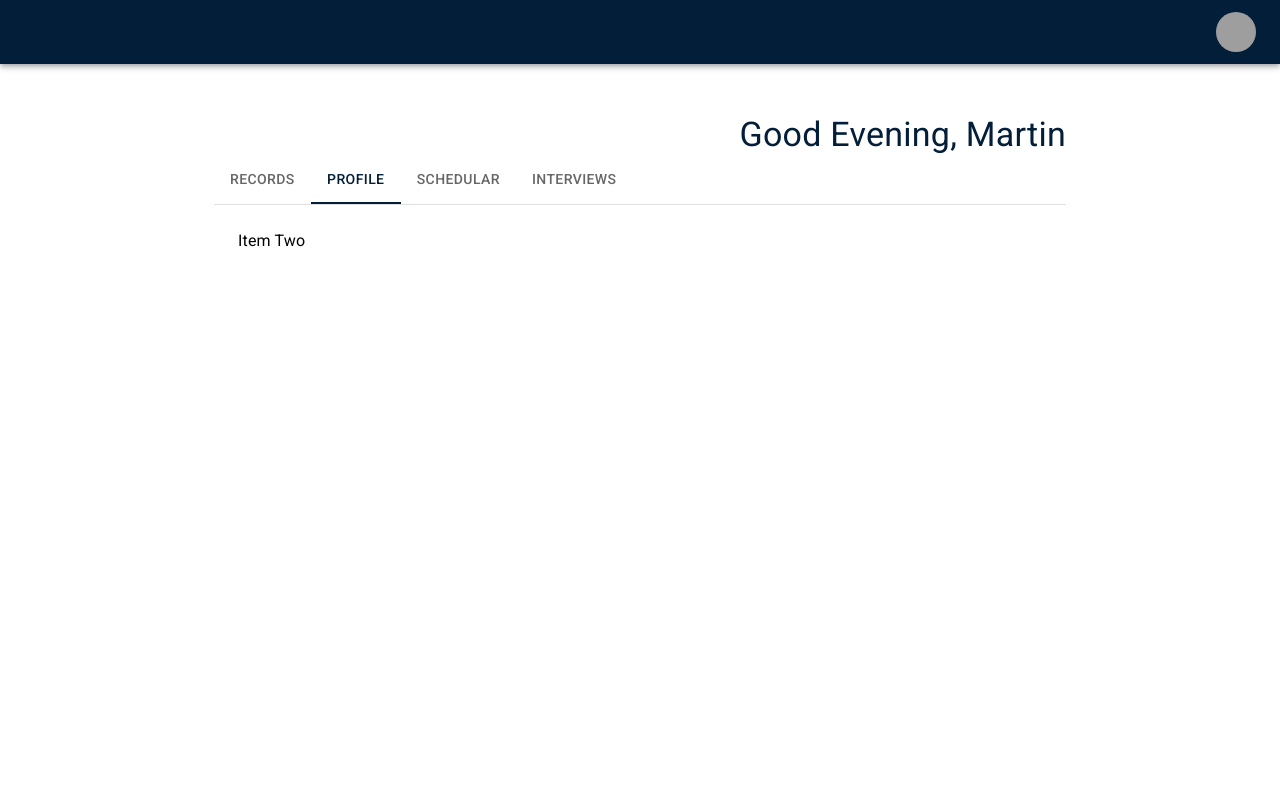
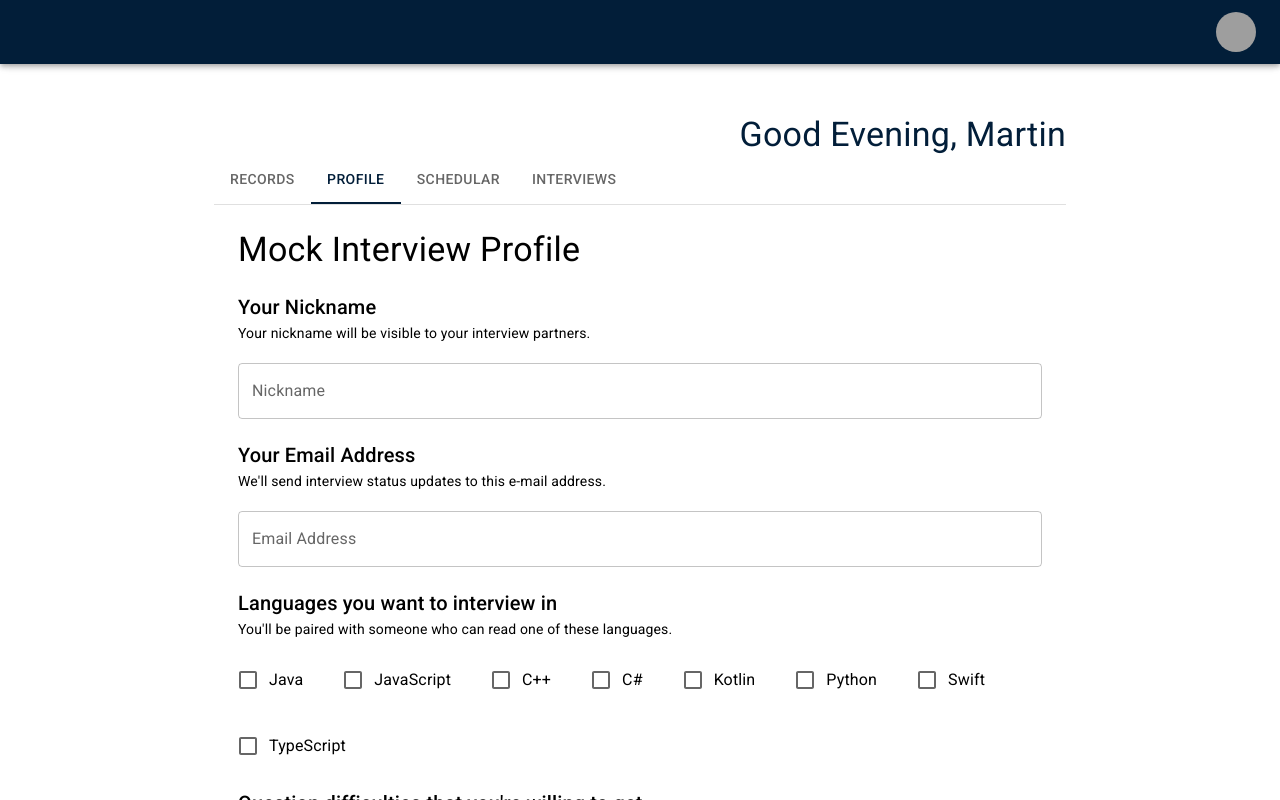
Before and after one commit to martin-alem/mockit-frontend, a React (Create React App) app: page /profile in a window 1280 px wide. Both pictures are taken after a click on the tab "PROFILE". Shown: the top 800 px of the page. Built offline with nearby package versions, Linux system fonts and the light colour scheme; no server answers; grey boxes are pictures that could not be loaded.

Commit message:
added the interview profile page

```diff
--- /dev/null
+++ b/src/components/profile_form/ProfileForm.js
@@ -0,0 +1,140 @@
+import React from "react";
+import Typography from "@mui/material/Typography";
+import Box from "@mui/material/Box";
+import TextField from "@mui/material/TextField";
+import Checkbox from "@mui/material/Checkbox";
+import Grid from "@mui/material/Grid";
+import FormControlLabel from "@mui/material/FormControlLabel";
+import Button from "@mui/material/Button";
+import SaveIcon from "@mui/icons-material/Save";
+
+function ProfileForm() {
+  const [languages, setLanguages] = React.useState({
+    Java: false,
+    CPP: false,
+    CS: false,
+    Go: false,
+    JavaScript: false,
+    Kotlin: false,
+    Python: false,
+    Swift: false,
+    TypeScript: false,
+  });
+
+  const [difficulties, setDifficulties] = React.useState({ Easy: false, Medium: false, Hard: false, VeryHard: false });
+
+  const handleChange = event => {
+    setLanguages({
+      ...languages,
+      [event.target.name]: event.target.checked,
+    });
+  };
+
+  const handleDifficultyChange = event => {
+    setDifficulties({
+      ...difficulties,
+      [event.target.name]: event.target.checked,
+    });
+  };
+
+  const { Java, CPP, CS, JavaScript, Kotlin, Python, Swift, TypeScript } = languages;
+  const { Easy, Medium, Hard, VeryHard } = difficulties;
+  return (
+    <Box>
+      <Typography variant="h4" component="h3">
+        Mock Interview Profile
+      </Typography>
+      <Box sx={{ mt: "20px" }}>
+        <Typography variant="h6">Your Nickname</Typography>
+        <Typography variant="body2">Your nickname will be visible to your interview partners.</Typography>
+      </Box>
+      <Box component="form" sx={{ width: "100%", mt: "20px" }} noValidate autoComplete="off">
+        <TextField id="outlined-basic" label="Nickname" variant="outlined" sx={{ width: "100%" }} />
+      </Box>
+
+      <Box sx={{ mt: "20px" }}>
+        <Typography variant="h6">Your Email Address</Typography>
+        <Typography variant="body2">We'll send interview status updates to this e-mail address.</Typography>
+      </Box>
+      <Box component="form" sx={{ width: "100%", mt: "20px" }} noValidate autoComplete="off">
+        <TextField id="outlined-basic" label="Email Address" variant="outlined" sx={{ width: "100%" }} />
+      </Box>
+
+      <Box sx={{ mt: "20px" }}>
+        <Typography variant="h6">Languages you want to interview in</Typography>
+        <Typography variant="body2">You'll be paired with someone who can read one of these languages.</Typography>
+      </Box>
+      <Box component="form" sx={{ width: "100%", mt: "20px" }}>
+        <Grid container spacing={3}>
+          <Grid item>
+            <FormControlLabel control={<Checkbox checked={Java} onChange={handleChange} name="Java" />} label="Java" />
+          </Grid>
+          <Grid item>
+            <FormControlLabel
+              control={<Checkbox checked={JavaScript} onChange={handleChange} name="JavaScript" />}
+              label="JavaScript"
+            />
+          </Grid>
+          <Grid item>
+            <FormControlLabel control={<Checkbox checked={CPP} onChange={handleChange} name="CPP" />} label="C++" />
+          </Grid>
+          <Grid item>
+            <FormControlLabel control={<Checkbox checked={CS} onChange={handleChange} name="CS" />} label="C#" />
+          </Grid>
+          <Grid item>
+            <FormControlLabel control={<Checkbox checked={Kotlin} onChange={handleChange} name="Kotlin" />} label="Kotlin" />
+          </Grid>
+          <Grid item>
+            <FormControlLabel control={<Checkbox checked={Python} onChange={handleChange} name="Python" />} label="Python" />
+          </Grid>
+          <Grid item>
+            <FormControlLabel control={<Checkbox checked={Swift} onChange={handleChange} name="Swift" />} label="Swift" />
+          </Grid>
+          <Grid item>
+            <FormControlLabel
+              control={<Checkbox checked={TypeScript} onChange={handleChange} name="TypeScript" />}
+              label="TypeScript"
+            />
+          </Grid>
+        </Grid>
+      </Box>
+
+      <Box sx={{ mt: "20px" }}>
+        <Typography variant="h6">Question difficulties that you're willing to get</Typography>
+      </Box>
+      <Box component="form" sx={{ width: "100%", mt: "20px" }}>
+        <Grid container spacing={3}>
+          <Grid item>
+            <FormControlLabel
+              control={<Checkbox checked={Easy} onChange={handleDifficultyChange} name="Easy" />}
+              label="Easy"
+            />
+          </Grid>
+          <Grid item>
+            <FormControlLabel
+              control={<Checkbox checked={Medium} onChange={handleDifficultyChange} name="Medium" />}
+              label="Medium"
+            />
+          </Grid>
+          <Grid item>
+            <FormControlLabel
+              control={<Checkbox checked={Hard} onChange={handleDifficultyChange} name="Hard" />}
+              label="Hard"
+            />
+          </Grid>
+          <Grid item>
+            <FormControlLabel
+              control={<Checkbox checked={VeryHard} onChange={handleDifficultyChange} name="VeryHard" />}
+              label="Very Hard"
+            />
+          </Grid>
+        </Grid>
+      </Box>
+      <Button startIcon={<SaveIcon/>} sx={{ mt: "20px" }} variant="contained">
+        Save Changes
+      </Button>
+    </Box>
+  );
+}
+
+export default ProfileForm;
--- a/src/pages/profile/Profile.js
+++ b/src/pages/profile/Profile.js
@@ -11,6 +11,7 @@ import TabList from "@mui/lab/TabList";
 import TabPanel from "@mui/lab/TabPanel";
 import Container from "@mui/material/Container";
 import Greeter from "./../../components/greeter/Greeter";
+import ProfileForm from "./../../components/profile_form/ProfileForm";
 
 export default function MenuAppBar() {
   const [anchorEl, setAnchorEl] = React.useState(null);
@@ -31,7 +32,7 @@ export default function MenuAppBar() {
 
   return (
     <Box sx={{ flexGrow: 1 }}>
-      <AppBar position="static">
+      <AppBar position="sticky">
         <Toolbar sx={{ justifyContent: "flex-end" }}>
           <div>
             <Avatar onClick={handleMenu} alt="Martin Alemajoh" src="/static/images/avatar/1.jpg" sx={{ cursor: "pointer" }} />
@@ -69,7 +70,7 @@ export default function MenuAppBar() {
               </TabList>
             </Box>
             <TabPanel value="1">Item One</TabPanel>
-            <TabPanel value="2">Item Two</TabPanel>
+            <TabPanel value="2"><ProfileForm/></TabPanel>
             <TabPanel value="3">Item Three</TabPanel>
             <TabPanel value="4">Item Four</TabPanel>
           </TabContext>
```
